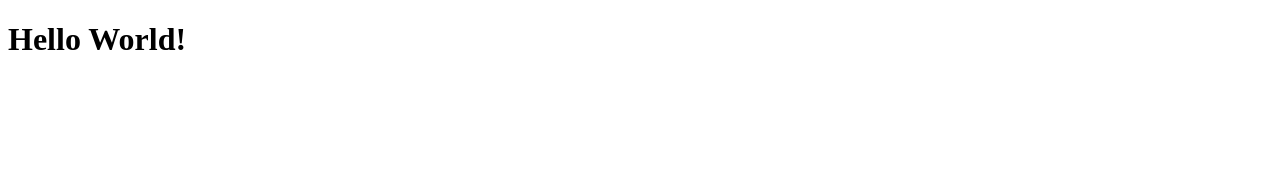
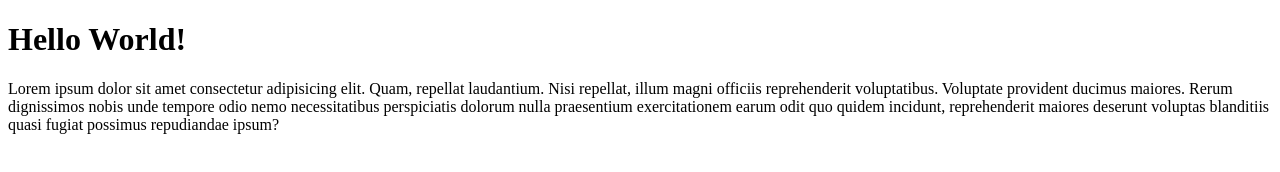
Before and after one commit to daffaabp/daffa-git-test, a plain HTML site: page index.html in a window 1280 px wide. Drawn offline with Linux system fonts and the light colour scheme.

Commit message:
menambahkan paragraf

```diff
--- a/index.html
+++ b/index.html
@@ -10,6 +10,10 @@
 
 <body>
     <h1>Hello World!</h1>
+    <p>Lorem ipsum dolor sit amet consectetur adipisicing elit. Quam, repellat laudantium. Nisi repellat, illum magni
+        officiis reprehenderit voluptatibus. Voluptate provident ducimus maiores. Rerum dignissimos nobis unde tempore
+        odio nemo necessitatibus perspiciatis dolorum nulla praesentium exercitationem earum odit quo quidem incidunt,
+        reprehenderit maiores deserunt voluptas blanditiis quasi fugiat possimus repudiandae ipsum?</p>
 </body>
 
 </html>
```
